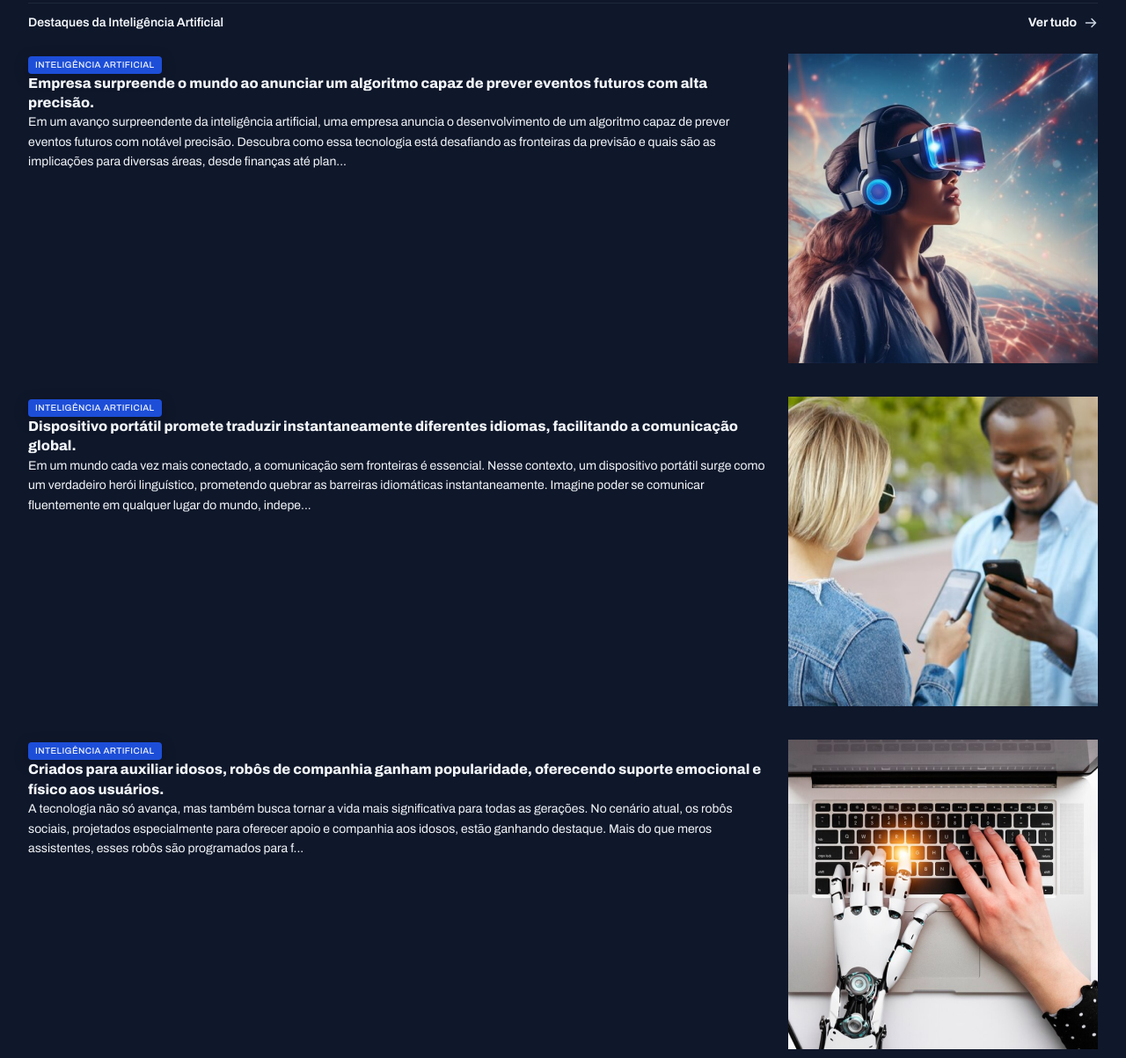
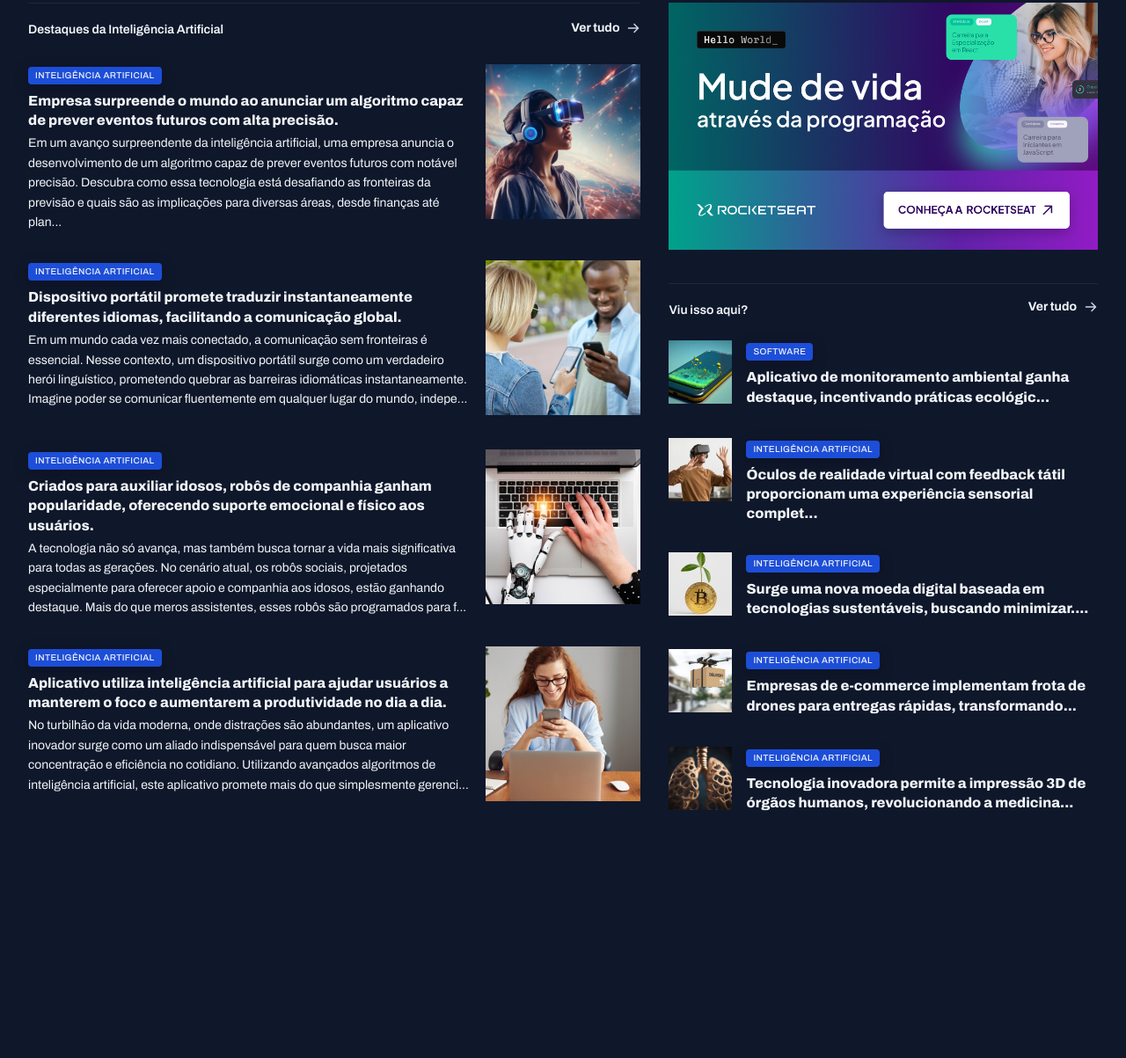
Before and after one commit to dricodriel/fullstack-projeto-portal-de-noticias, a plain HTML site: page index.html in a window 1280 px wide. Shown: the part 1060-2263 px from the top of the page at 88% size. After the commit the page ends 2027 px from the top, so only its background shows below. Drawn offline with Linux system fonts and the light colour scheme.

Commit message:
Estilizando as últimas seções

```diff
--- a/index.html
+++ b/index.html
@@ -232,7 +232,7 @@
               </div>
           </section>
 
-          <div>
+          <aside>
             <div id="ads">
               <img src="assets/Ads.png" alt="">
             </div>
@@ -252,9 +252,9 @@
                     <img src="assets/images/Image 14.png" alt="Aplicativo de monitoramento ambiental ganha destaque, incentivando práticas ecológicas e promovendo a conscientização.">
                    </div>
                   <div>
-                    <span class="content-tag">Inteligência Artificial</span>
+                    <span class="content-tag">Software</span>
                     <h3 class="text-xl">
-                      Aplicativo de monitoramento ambiental ganha destaque, incentivando práticas ecológicas e pro...
+                      Aplicativo de monitoramento ambiental ganha destaque, incentivando práticas ecológic...
                     </h3>
 
                   </div>
@@ -288,7 +288,7 @@
                   <div>
                     <span class="content-tag">Inteligência Artificial</span>
                     <h3 class="text-xl">
-                      Surge uma nova moeda digital baseada em tecnologias sustentáveis, buscando minimizar o i....
+                      Surge uma nova moeda digital baseada em tecnologias sustentáveis, buscando minimizar....
                     </h3>
 
                   </div>
@@ -305,7 +305,7 @@
                   <div>
                     <span class="content-tag">Inteligência Artificial</span>
                     <h3 class="text-xl">
-                      Empresas de e-commerce implementam frota de drones para entregas rápidas, transformando o ce...
+                      Empresas de e-commerce implementam frota de drones para entregas rápidas, transformando...
                     </h3>
 
                   </div>
@@ -322,7 +322,7 @@
                   <div>
                     <span class="content-tag">Inteligência Artificial</span>
                     <h3 class="text-xl">
-                      Tecnologia inovadora permite a impressão 3D de órgãos humanos, revolucionando a medicina e a li...
+                      Tecnologia inovadora permite a impressão 3D de órgãos humanos, revolucionando a medicina...
                     </h3>
 
                   </div>
@@ -333,7 +333,8 @@
                 </article>
 
               </div>
-            </section>
+              </section>
+              </aside>
           </div>
            </main>
      </body>
--- a/styles/global.css
+++ b/styles/global.css
@@ -51,8 +51,13 @@ margin-inline: auto;
 }
 
 main {
-margin-top: 40px;
-gap: 80px;
+margin-block: 40px;
+row-gap: 80px;
+column-gap: 32px;
+
+grid-template-columns: 2fr 1.4fr;
+
+grid-template-areas: "featured featured" "weekly weekly" "ai aside";
 }
 
 .content-tag {
--- a/styles/section.css
+++ b/styles/section.css
@@ -21,6 +21,7 @@ a {
 
 
 #featured {
+  grid-area: featured;
   img {
     height: 100%;
     object-fit: cover;
@@ -61,7 +62,7 @@ figcaption {
 }
 
 #weekly {
-
+  grid-area: weekly;
   &>div {
   grid-template-columns: repeat(4, 292px);
 }
@@ -86,3 +87,36 @@ p {
 }
 
 }
+
+#ai {
+  grid-area: ai;
+
+img {
+  width: 176px;
+  aspect-ratio: 1/1;
+  object-fit: cover;
+}
+
+h3 {
+  margin-block: 8px 4px;
+}
+
+}
+
+#aside {
+  grid-area: aside;
+}
+
+#more {
+  margin-top: 32px;
+
+  h3 {
+    margin-top: 8px;
+  }
+
+  img {
+width: 72px;
+aspect-ratio: 1/1;
+object-fit: cover;
+  }
+}
```
